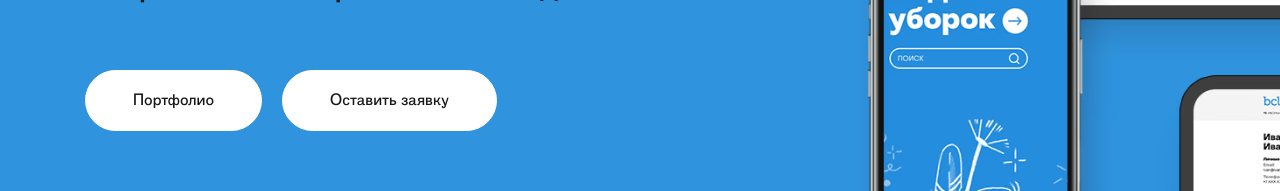
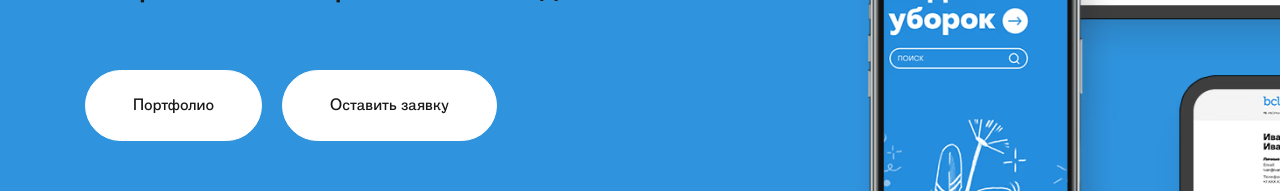
Before and after one commit to Rihommer/free-creative, a Vue app: page / in a window 1280 px wide. Shown: the part 515-706 px from the top of the page. Built offline with nearby package versions, Linux system fonts and the light colour scheme.

Commit message:
add style for Link

```diff
--- a/src/components/Link.vue
+++ b/src/components/Link.vue
@@ -21,7 +21,8 @@
         background-color: #fff;
     }
 
-    .link--border {
+    .link--bordered {
+        font-size: 1.8rem;
         border-color: #000;
     }
 
@@ -33,4 +34,10 @@
             line-height: 1.4;
         }
     }
+
+    @media(min-width: 993px) {
+        .link {
+            padding-block: 23px;
+        }
+    }
 </style>
```
